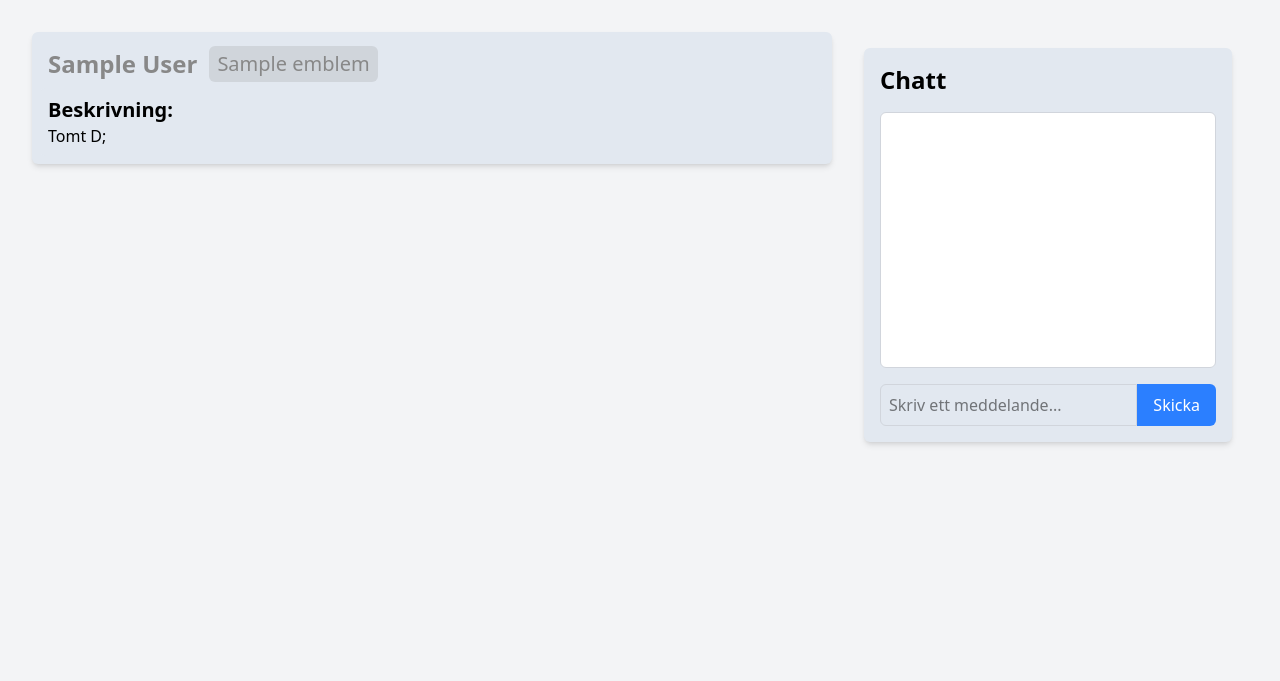
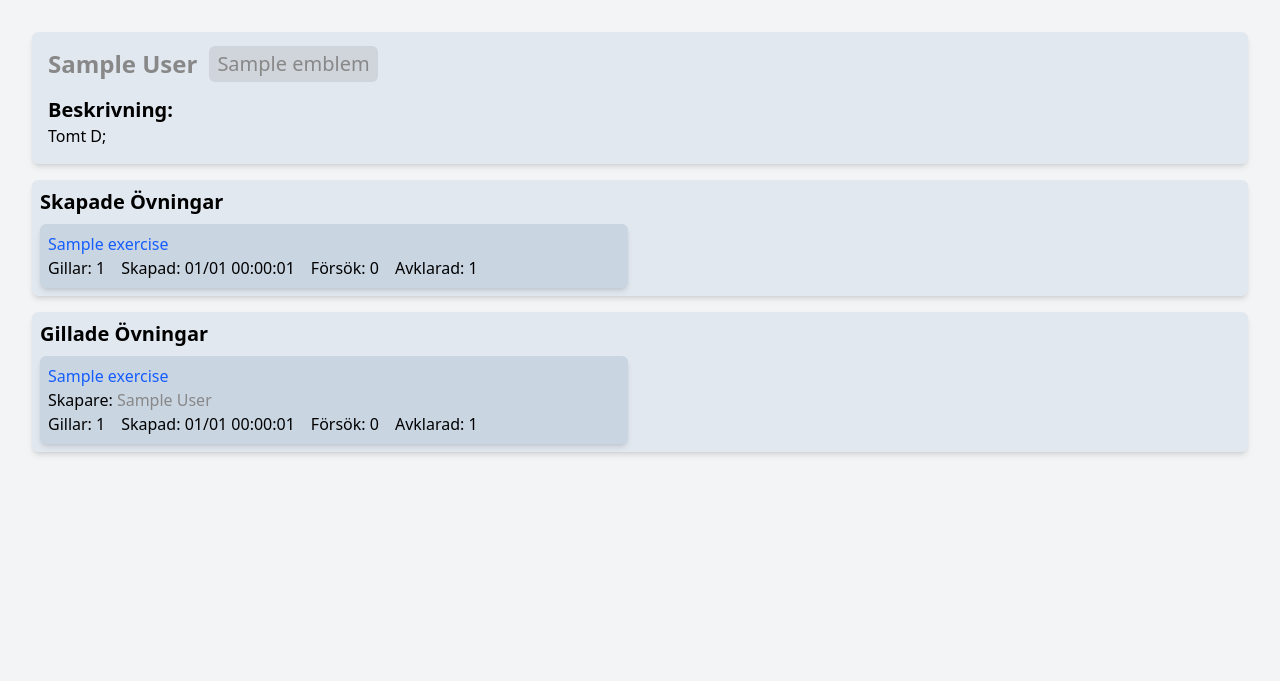
Before and after one commit to Rikemannen/site-rw2, a Flask app: page /user/1 in a window 1280 px wide. Shown: the part 64-745 px from the top of the page. Run offline with Flask 3, Linux system fonts and the light colour scheme; tables that the repository leaves empty hold one stand-in row (values such as "Sample post"); parts of the project's set-up code (start-up, migrations or seed data) failed here and were passed over; some libraries are stand-ins or nearby versions.

Commit message:
Even more early work

```diff
--- a/app/__init__.py
+++ b/app/__init__.py
@@ -8,6 +8,7 @@ from app.extensions import login_manager
 from app.services.user_service import get_user_by_id
 from app.extensions import socketio, db
 from flask_login import current_user
+from app.blueprints.chat import messages
 
 def create_app():
     """Create and configure the Flask application."""
@@ -51,4 +52,8 @@ def create_app():
     def inject_user():
         return {'user': current_user}
 
+    @app.context_processor
+    def inject_messages():
+        return dict(messages=messages)
+
     return app
--- a/app/blueprints/chat.py
+++ b/app/blueprints/chat.py
@@ -13,7 +13,6 @@ def handle_send_message(data):
     """Handle incoming chat messages."""
     if not current_user.is_authenticated:
         return
-
     message = data.get('message')
     clean_message = bleach.clean(message)
     emit('receive_message',
@@ -21,9 +20,14 @@ def handle_send_message(data):
          'username': current_user.name, 'id': current_user.id},
          broadcast=True)
 
-    messages.append((clean_message, current_user))
+    messages.append({"message": clean_message, "display_name": current_user.display_name, "name": current_user.name, "id": current_user.id})
 
 @bp.route('/chat', methods=['GET'])
 def chat():
     """Render the chat page."""
-    return render_template('chat/chat.html', messages=messages)
+    return render_template('chat/chat.html', show_chat_window=False)
+
+@bp.route('/chat/messages', methods=['GET'])
+def get_messages():
+    """Returns a list with all stored messages along with author data."""
+    return messages
--- a/app/models/exercise.py
+++ b/app/models/exercise.py
@@ -19,10 +19,10 @@ class Exercise(db.Model):
     name = Column(String(100), nullable=False)
     description = Column(String(), nullable=False)
     owner_id = Column(Integer, db.ForeignKey('users.id'), nullable=False)
-    owner = relationship('User', backref='exercises')
+    owner = relationship('User', back_populates='exercises')
     created = Column(Integer, nullable=False)
     attempts = Column(Integer, default=0)
-    finishes = Column(Integer, default=0)
+    finished = Column(Integer, default=0)
     approved = Column(Boolean, default=False)
     liked_by = relationship('User', secondary='exercise_likes', back_populates='liked_exercises')
 
--- a/app/services/search_service.py
+++ b/app/services/search_service.py
@@ -7,7 +7,7 @@ def search_users(query):
     if not query:
         return []
 
-    results = db.session.query(User).filter(user.name.ilike(f'%{query}%')).all()
+    results = db.session.query(User).filter(User.name.ilike(f'%{query}%')).all()
     # Returns a list of user objects that match the query username,
     # has to later be linked to profile(s) via id
     return results
@@ -33,7 +33,7 @@ def search_exercises(query):
     if not query:
         return []
 
-    results = db.session.query(Exercise).filter(Exercise.name.ilike(f'%{query}%')).all()
+    results = db.session.query(Exercise).filter(Exercise.approved).filter(Exercise.name.ilike(f'%{query}%')).all()
     # Returns a list of exercise objects that match the query name
     return results
 
@@ -44,6 +44,6 @@ def search_exercises_by_id_partial(exercise_id):
 
     # Convert exercise_id to string for partial matching
     exercise_id_str = str(exercise_id)
-    results = db.session.query(Exercise).filter(Exercise.id.cast(db.String).like(f'{exercise_id_str}%')).all()
+    results = db.session.query(Exercise).filter(Exercise.approved).filter(Exercise.id.cast(db.String).like(f'{exercise_id_str}%')).all()
     # Returns exercises whose IDs start with the given digits
     return results
--- a/app/templates/base.html
+++ b/app/templates/base.html
@@ -1,25 +1,32 @@
 <!DOCTYPE html>
 <html lang="en">
+
 <head>
     <meta charset="UTF-8">
     <title>{% block title %}My Site{% endblock %}</title>
     <script src="https://cdn.jsdelivr.net/npm/@tailwindcss/browser@4"></script>
 </head>
+
 <body class="bg-gray-100">
     <header id="main-header"
         class="sticky bg-slate-400 text-white p-4 mb-0 rounded-none shadow-none w-full top-0 left-0 transition-all duration-300 z-50">
         <div class="flex items-center justify-between">
-            <a href="/">
+            <a href="/" class="hover:underline">
                 <h1 class="text-2xl font-bold content-center">Hem</h1>
             </a>
             <button id="profile-button" class="top-0 right-0">
-                <img class="cursor-pointer" src="https://cdn-icons-png.flaticon.com/512/15494/15494722.png" width="30px">
+                <img class="cursor-pointer" src="https://cdn-icons-png.flaticon.com/512/15494/15494722.png"
+                    width="30px">
             </button>
         </div>
         <div class="absolute right-4 top-16 min-w-[160px] hidden" id="profile-menu" style="z-index:1000;">
             <ul class="bg-white text-gray-800 rounded-lg shadow-lg mt-2 border border-gray-200">
                 {% if user.is_authenticated %}
                 <li class="px-4 py-2 hover:bg-gray-200"><a href="/profile">Profil</a></li>
+                {% if show_chat_window is not defined or show_chat_window %}
+                <li class="px-4 py-2 hover:bg-gray-200"><a href="javascript:void(0)" onclick="toggleChat()">Visa/Göm
+                        Chatt</a></li>
+                {% endif %}
                 <li class="px-4 py-2 hover:bg-gray-200"><a href="/settings">Inställningar</a></li>
                 <li class="px-4 py-2 hover:bg-gray-200"><a href="/logout">Logga ut</a></li>
                 {% else %}
@@ -29,14 +36,25 @@
             </ul>
         </div>
         <script>
-            document.getElementById('profile-button').addEventListener('click', function() {
+            document.getElementById('profile-button').addEventListener('click', function () {
                 const menu = document.getElementById('profile-menu');
                 menu.classList.toggle('hidden');
             });
+
+            function toggleChat() {
+                const chatWindow = document.querySelector('#chat-window');
+                chatWindow.classList.toggle('hidden');
+            }
         </script>
     </header>
     <main class="p-4">
+        {% if show_chat_window is not defined or show_chat_window %}
+        <div class="fixed bottom-4 right-4 w-[400px] h-[740px] hidden" id="chat-window">
+            {% include "chat/chat_window.html" %}
+        </div>
+        {% endif %}
         {% block content %}{% endblock %}
     </main>
 </body>
+
 </html>
--- a/app/templates/chat/chat_window.html
+++ b/app/templates/chat/chat_window.html
@@ -1,12 +1,12 @@
 <div class="container mx-auto p-4">
     <div class="bg-slate-200 rounded-md shadow-md p-4">
-        <h1 class="text-2xl font-bold mb-4">Chatt</h1>
+        <h1 class="text-2xl font-bold mb-4"><a href="/chat" class="hover:underline">Chatt</a></h1>
         <div id="chat-box" class="bg-white h-64 overflow-y-scroll p-2 mb-4 rounded-md border border-gray-300">
-            {% for message, user in messages %}
+            {% for msg in messages %}
             <div>
-                <a href="/user/{{ user.id }}" class="hover:underline">
-                    {{ user.display_name ~ ' (@' ~ user.name ~ ')' if user.display_name and user.display_name !=
-                    user.name else user.name }}</a>: {{ message }}
+                <a href="/user/{{ msg.id }}" class="hover:underline">
+                    {{ msg.display_name ~ ' (@' ~ msg.name ~ ')' if msg.display_name and msg.display_name != msg.name
+                    else msg.name }}</a>: {{ msg.message }}
             </div>
             {% endfor %}
         </div>
--- /dev/null
+++ b/app/templates/exercises/2/exercise.html
@@ -0,0 +1 @@
+app/exercises/2/exercise.html :cool:
--- a/app/templates/user/profile.html
+++ b/app/templates/user/profile.html
@@ -24,10 +24,55 @@
                 <p>{{ user.description if user.description else 'Tomt D;' }}</p>
             </div>
         </div>
-    </div>
-
-    <div class="flex w-[400px] h-[650px] z-50 t-4">
-        {% include "chat/chat_window.html" %}
-    </div>
-</div>
-{% endblock %}
+        {% set has_approved_exercise = user.exercises | selectattr('approved') | list | length > 0 %}
+        {% if has_approved_exercise %}
+        <div class="bg-slate-200 p-2 rounded-md shadow-md mt-4">
+            <h1 class="text-xl font-bold mb-2">Skapade Övningar</h1>
+            <div class="grid grid-cols-1 md:grid-cols-2 gap-6">
+                {% for exercise in user.exercises %}
+                {% if exercise.approved %}
+                <div class="p-2 rounded-md shadow-md bg-slate-300">
+                    <p><a href="/exercise/{{ exercise.id }}" class="text-blue-600 hover:underline">{{ exercise.name
+                            }}</a></p>
+                    <div class="flex flex-row gap-4">
+                        <p>Gillar: {{ exercise.likes() }}</p>
+                        <p>Skapad: {{ exercise.created | datetimeformat }}</p>
+                        <p>Försök: {{ exercise.attempts }}</p>
+                        <p>Avklarad: {{ exercise.finished }}</p>
+                    </div>
+                </div>
+                {% endif %}
+                {% endfor %}
+            </div>
+        </div>
+        {% endif %}
+        {% set likes_approved_exercise = user.liked_exercises | selectattr('approved') | list | length > 0 %}
+        {% if likes_approved_exercise %}
+        <div class="bg-slate-200 p-2 rounded-md shadow-md mt-4">
+            <h1 class="text-xl font-bold mb-2">Gillade Övningar</h1>
+            <div class="grid grid-cols-1 md:grid-cols-2 gap-6">
+                {% for exercise in user.liked_exercises %}
+                {% if exercise.approved %}
+                <div class="p-2 rounded-md shadow-md bg-slate-300">
+                    <p><a href="/exercise/{{ exercise.id }}" class="text-blue-600 hover:underline">{{ exercise.name
+                            }}</a>
+                    <p>Skapare: <a href="/user/{{ user.id }}" class="hover:underline"
+                            style="color: {{ exercise.owner.equipped_emblem.color }}">{{
+                            user.display_name ~ ' (@' ~ user.name ~ ')' if
+                            user.display_name and user.display_name != user.name
+                            else user.name }}
+                        </a></p>
+                    </p>
+                    <div class="flex flex-row gap-4">
+                        <p>Gillar: {{ exercise.likes() }}</p>
+                        <p>Skapad: {{ exercise.created | datetimeformat }}</p>
+                        <p>Försök: {{ exercise.attempts }}</p>
+                        <p>Avklarad: {{ exercise.finished }}</p>
+                    </div>
+                </div>
+                {% endif %}
+                {% endfor %}
+            </div>
+        </div>
+        {% endif %}
+        {% endblock %}
```
Also changed, not shown: app/blueprints/exercises.py (+22 -5 lines), app/models/user.py (+9 -0 lines), app/services/exercise_service.py (+11 -15 lines), app/templates/exercises/exercise.html (+16 -4 lines), app/templates/index.html (+6 -1 lines), app/templates/search/results.html (added, +65 -0 lines). Lines whose indentation alone changed are shown as unchanged.
